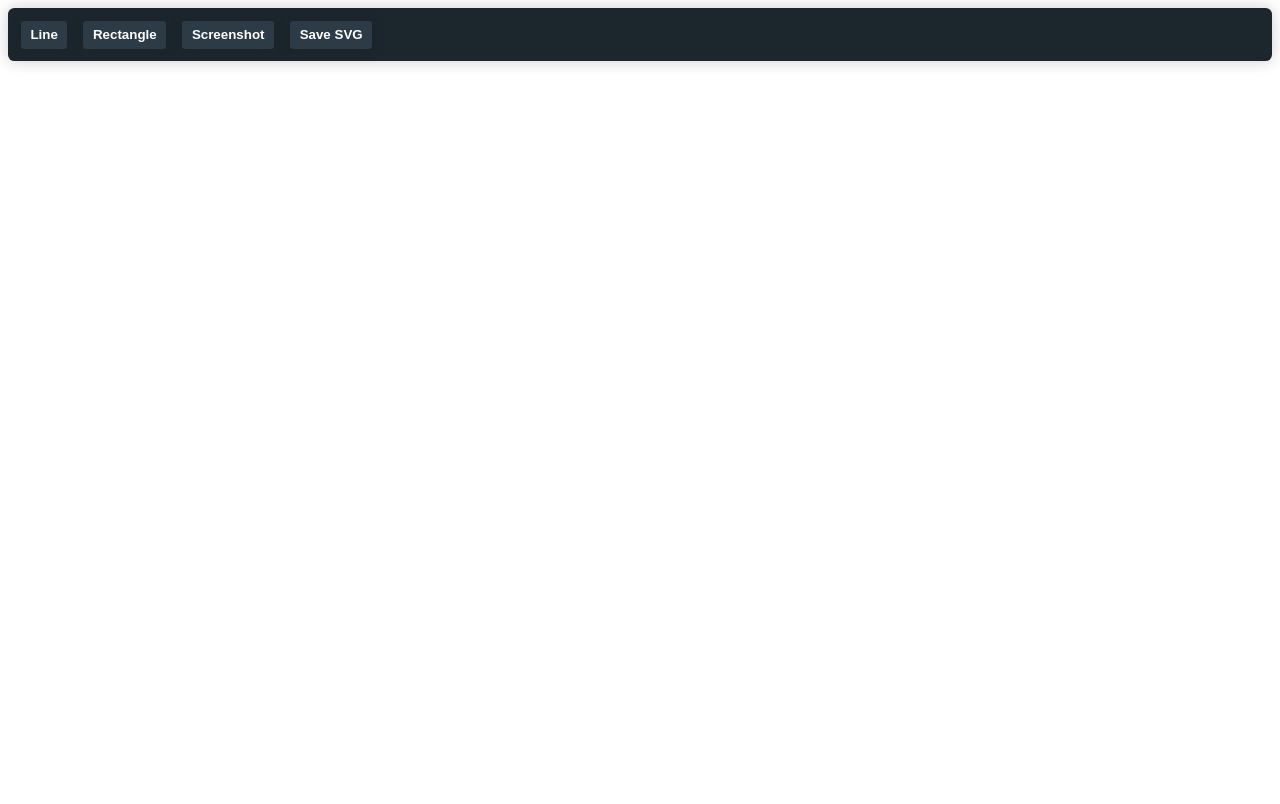
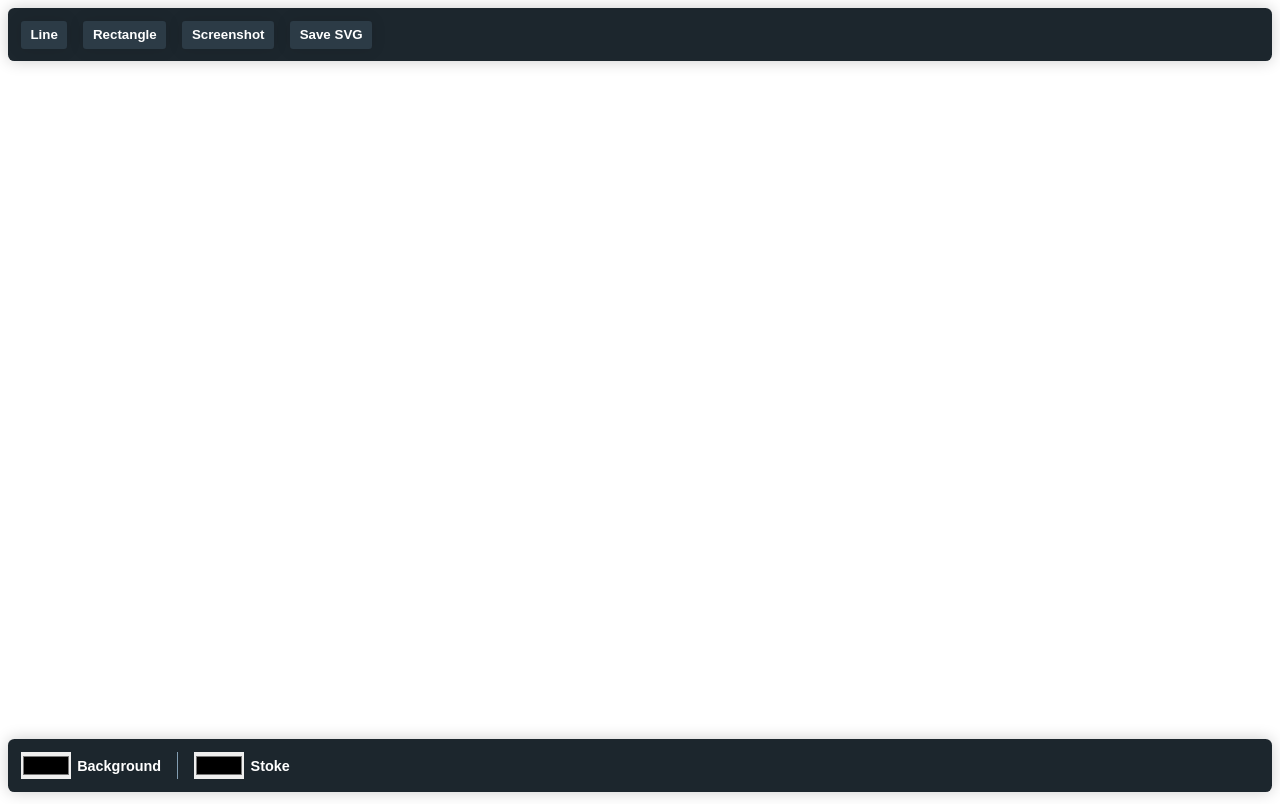
Before and after one commit to primozpadar/svg-paint, a website built with Vite: page index.html in a window 1280 px wide. Built offline with nearby package versions, Linux system fonts and the light colour scheme.

Commit message:
color picker

```diff
--- a/src/main.ts
+++ b/src/main.ts
@@ -3,28 +3,34 @@ import { Save } from './save';
 import { Line } from './svg/line';
 import { Rectangle } from './svg/rectangle';
 import { Svg } from './svg/svg';
+import { ColorsBar } from './toolbar/colorsBar';
 import { Toolbar } from './toolbar/toolbar';
 
 const app = document.querySelector<HTMLDivElement>('#app')!;
 
 // main svg element
-const bgColor = 'transparent';
 const svg = new Svg(app, { height: '100vh', width: '100vw' });
-svg.setBackgroundColor(bgColor);
 
 const toolbar = new Toolbar(app);
+const colorsBar = new ColorsBar(app);
+colorsBar.addPicker('Background', 'background', (color) => {
+  svg.setBackgroundColor(color);
+});
+colorsBar.addPicker('Stoke', 'stroke');
+
+const getStrokeStyle = () => ({ color: ColorsBar.colors.stroke, width: 1 });
 
 let tempLine: Line;
 toolbar.addDrawButton('Line', svg, {
-  onStart: (p1) => (tempLine = new Line(svg, p1, p1)),
+  onStart: (p1) => (tempLine = new Line(svg, p1, p1, { stroke: getStrokeStyle() })),
   onMove: (p2) => tempLine.updatePoints({ p2 }),
 });
 
 let tempRect: Rectangle;
 toolbar.addDrawButton('Rectangle', svg, {
-  onStart: (p1) => (tempRect = new Rectangle(svg, p1, p1)),
+  onStart: (p1) => (tempRect = new Rectangle(svg, p1, p1, { stroke: getStrokeStyle() })),
   onMove: (p2) => tempRect.updatePoints({ p2 }),
 });
 
-toolbar.addButton('Screenshot', () => Save.screenshot(svg, bgColor));
+toolbar.addButton('Screenshot', () => Save.screenshot(svg, ColorsBar.colors.background));
 toolbar.addButton('Save SVG', () => Save.svg(svg));
--- /dev/null
+++ b/src/toolbar/colorsBar.ts
@@ -0,0 +1,38 @@
+export class ColorsBar {
+  el: HTMLDivElement;
+  static colors: { [key: string]: string } = {};
+
+  constructor(mountTo: HTMLElement) {
+    this.el = document.createElement('div');
+    this.el.id = 'colorsBar';
+    mountTo.appendChild(this.el);
+  }
+
+  addPicker(
+    label: string,
+    colorKey: string,
+    onChange?: (color: string) => void,
+    defaultColor: string = '#000000',
+  ) {
+    const pickerContainer = document.createElement('div');
+    pickerContainer.className = 'pickerContainer';
+
+    const picker = document.createElement('input');
+    picker.type = 'color';
+    if (defaultColor) picker.value = defaultColor;
+
+    ColorsBar.colors[colorKey] = defaultColor;
+    picker.addEventListener('input', (e: Event) => {
+      const el = e.target as HTMLInputElement;
+      ColorsBar.colors[colorKey] = el.value;
+      onChange && onChange(el.value);
+    });
+
+    const labelElement = document.createElement('label');
+    labelElement.innerHTML = label;
+
+    pickerContainer.appendChild(picker);
+    pickerContainer.appendChild(labelElement);
+    this.el.appendChild(pickerContainer);
+  }
+}
--- a/src/toolbar/toolbar.scss
+++ b/src/toolbar/toolbar.scss
@@ -1,11 +1,8 @@
-#toolbar {
-  $bg: #141b20;
-  $spacing: 0.5rem;
+$bg: #141b20;
+$spacing: 0.5rem;
 
+@mixin container {
   position: fixed;
-  top: $spacing;
-  left: $spacing;
-  right: $spacing;
 
   padding: 0.8rem;
   background: lighten($bg, 4);
@@ -15,6 +12,14 @@
   display: flex;
   flex-wrap: wrap;
   gap: 1rem;
+}
+
+#toolbar {
+  @include container;
+
+  left: $spacing;
+  right: $spacing;
+  top: $spacing;
 
   button {
     background: lighten($bg, 12);
@@ -38,3 +43,29 @@
     }
   }
 }
+
+#colorsBar {
+  @include container;
+
+  left: $spacing;
+  right: $spacing;
+  bottom: $spacing;
+
+  .pickerContainer {
+    color: white;
+    font-weight: bold;
+    display: flex;
+    justify-items: center;
+    align-items: center;
+
+    &:not(:last-child) {
+      border-right: 1px solid lighten($bg, 50);
+      padding-right: 1rem;
+    }
+
+    label {
+      margin-left: 0.4rem;
+      font-size: 0.9rem;
+    }
+  }
+}
```
